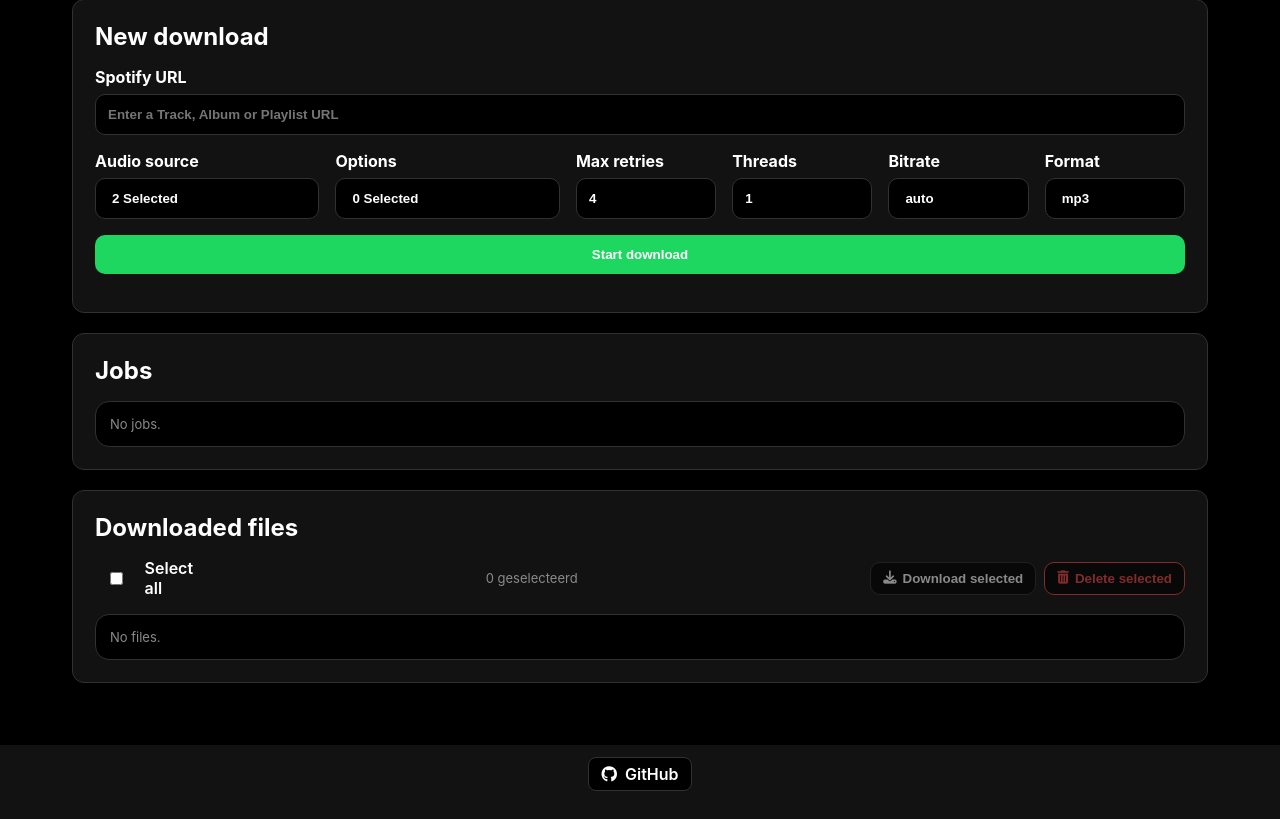
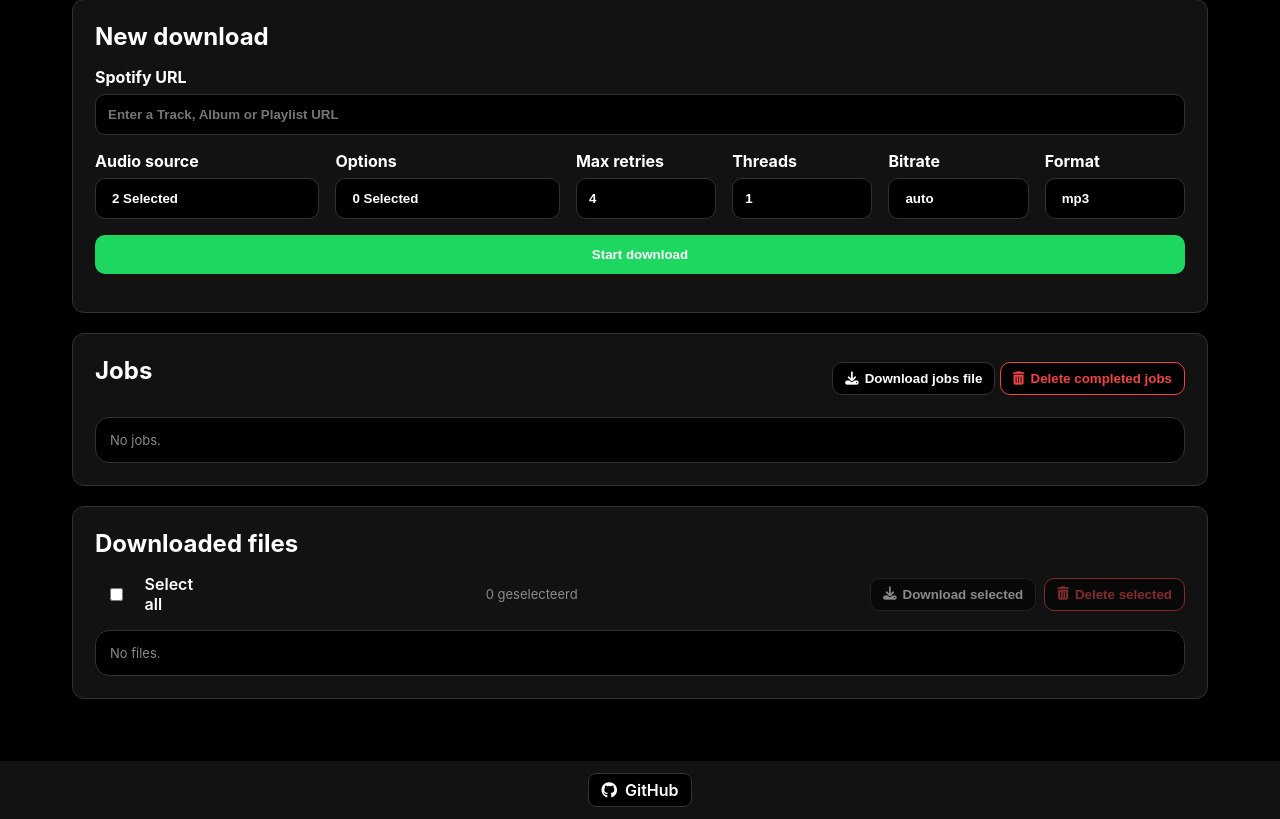
Before and after one commit to Kikkerslijm410/MeTify, a Flask app: page / in a window 1280 px wide. Shown: the part 91-910 px from the top of the page. Before the commit the page ends 882 px from the top, so only its background shows below. Run offline with Flask 2, Linux system fonts and the light colour scheme; data that the repository does not hold is empty.

Commit message:
addition for issue 15: job management

```diff
--- a/app.py
+++ b/app.py
@@ -1,4 +1,4 @@
-import os, uuid, time, threading, subprocess, sys, io, zipfile
+import os, uuid, time, threading, subprocess, sys, io, zipfile, json
 from pathlib import Path
 from datetime import datetime
 from flask import Flask, request, jsonify, render_template, send_from_directory, abort, send_file
@@ -8,59 +8,89 @@ app = Flask(__name__)
 DOWNLOAD_DIR = Path("./downloads").resolve()
 DOWNLOAD_DIR.mkdir(parents=True, exist_ok=True)
 
-jobs = {}
-jobs_lock = threading.Lock()
+STATE_DIR = Path("./config").resolve()
+STATE_DIR.mkdir(parents=True, exist_ok=True)
+JOBS_FILE = STATE_DIR / "jobs.json"
+
+ALLOWED_AUDIO_SOURCES = {"youtube", "youtube-music"}
+ALLOWED_OPTIONS = {"--generate-lrc", "--skip-explicit", "--only-verified-results"}
+ALLOWED_BITRATES = {"auto", "128k", "256k", "320k"}
+ALLOWED_FORMATS = {"mp3", "flac", "m4a", "wav"}
+
+def load_jobs():
+    if not JOBS_FILE.exists():
+        return {}
+    try:
+        raw = json.loads(JOBS_FILE.read_text())
+    except (json.JSONDecodeError, OSError):
+        return {}
+    for job in raw.values():
+        if job.get("status") in ("Queued", "Running"):
+            job["status"] = "Failed"
+            job.setdefault("log", []).append("Interrupted: server restarted.")
+            job["finished_at"] = job.get("finished_at") or datetime.now().isoformat(timespec="seconds")
+    return raw
+
+def save_jobs():
+    tmp = JOBS_FILE.with_suffix(".tmp")
+    tmp.write_text(json.dumps(jobs, indent=2))
+    tmp.replace(JOBS_FILE)
 
 def list_downloads():
     items = []
     for p in sorted(DOWNLOAD_DIR.iterdir(), key=lambda x: x.stat().st_mtime, reverse=True):
-        if p.is_file():
-            stat = p.stat()
-            items.append({
-                "name": p.name,
-                "size": stat.st_size,
-                "modified": datetime.fromtimestamp(stat.st_mtime).isoformat(timespec="seconds"),
-            })
+        if not p.is_file():
+            continue
+        stat = p.stat()
+        items.append({
+            "name": p.name,
+            "size": stat.st_size,
+            "modified": datetime.fromtimestamp(stat.st_mtime).isoformat(timespec="seconds"),
+        })
     return items
 
+def as_list(value):
+    if value is None:
+        return []
+    if isinstance(value, str):
+        return [value]
+    return list(value)
+
 def build_spotdl_command(data):
-    url = (data.get("url")).strip()
+    url = (data.get("url") or "").strip()
     if not url:
-        raise ValueError("Enter a Spotify/playlist/track URL.")
+        raise ValueError("Enter a Spotify, playlist, or track URL.")
 
     cmd = [sys.executable, "-m", "spotdl", "download", url]
 
-    audio = data.get("audio")
-    if isinstance(audio, str):
-        audio = [audio]
-    audio = [a for a in audio]
+    audio = [a for a in as_list(data.get("audio")) if a in ALLOWED_AUDIO_SOURCES]
     if audio:
         cmd += ["--audio", *audio]
 
-    allowed_options = {
-        "--generate-lrc",
-        "--skip-explicit",
-        "--only-verified-results",
-    }
-
-    options = data.get("options") or []
-    if isinstance(options, str):
-        options = [options]
-
-    options = [opt for opt in options if opt in allowed_options]
+    options = [opt for opt in as_list(data.get("options")) if opt in ALLOWED_OPTIONS]
     if options:
         cmd += options
 
-    max_retries = str(data.get("max_retries")).strip()
-    cmd += ["--max-retries", max_retries]
+    try:
+        max_retries = int(data.get("max_retries", 4))
+    except (TypeError, ValueError):
+        raise ValueError("Max retries must be a number.")
+    cmd += ["--max-retries", str(max_retries)]
 
-    threads = str(data.get("threads")).strip()
-    cmd += ["--threads", threads]
+    try:
+        threads = int(data.get("threads", 1))
+    except (TypeError, ValueError):
+        raise ValueError("Threads must be a number.")
+    cmd += ["--threads", str(threads)]
 
-    bitrate = (data.get("bitrate")).strip()
+    bitrate = (data.get("bitrate") or "auto").strip()
+    if bitrate not in ALLOWED_BITRATES:
+        raise ValueError(f"Unsupported bitrate: {bitrate}")
     cmd += ["--bitrate", bitrate]
 
-    fmt = (data.get("format")).strip()
+    fmt = (data.get("format") or "mp3").strip()
+    if fmt not in ALLOWED_FORMATS:
+        raise ValueError(f"Unsupported format: {fmt}")
     cmd += ["--format", fmt]
 
     return cmd
@@ -70,13 +100,15 @@ def run_job(job_id, data):
         cmd = build_spotdl_command(data)
         with jobs_lock:
             jobs[job_id].update({
-                "status": "running",
+                "status": "Running",
                 "command": " ".join(cmd),
                 "started_at": datetime.now().isoformat(timespec="seconds"),
                 "progress": 5,
-                "log": [cmd],
+                "log": ["Starting job"],
             })
-        process = subprocess.Popen(cmd, cwd=str(DOWNLOAD_DIR), stdout=subprocess.PIPE, stderr=subprocess.STDOUT, text=True, bufsize=1,)
+            save_jobs()
+
+        process = subprocess.Popen(cmd, cwd=str(DOWNLOAD_DIR), stdout=subprocess.PIPE, stderr=subprocess.STDOUT, text=True, bufsize=1)
 
         last_update = time.time()
         for line in process.stdout:
@@ -99,16 +131,24 @@ def run_job(job_id, data):
             jobs[job_id]["finished_at"] = datetime.now().isoformat(timespec="seconds")
             jobs[job_id]["return_code"] = code
             jobs[job_id]["progress"] = 100 if code == 0 else jobs[job_id].get("progress", 0)
-            jobs[job_id]["status"] = "completed" if code == 0 else "failed"
-            jobs[job_id].setdefault("log", []).append("Done ✅" if code == 0 else f"Failed ❌ exit code {code}")
+            jobs[job_id]["status"] = "Completed" if code == 0 else "Failed"
+            jobs[job_id].setdefault("log", []).append("Finished job" if code == 0 else f"Failed, exit code {code}")
+            save_jobs()
     except Exception as exc:
         with jobs_lock:
             jobs[job_id].update({
-                "status": "failed",
+                "status": "Failed",
                 "finished_at": datetime.now().isoformat(timespec="seconds"),
                 "progress": 100,
             })
-            jobs[job_id].setdefault("log", []).append(f"Fout: {exc}")
+            jobs[job_id].setdefault("log", []).append(f"Error: {exc}")
+            save_jobs()
+
+@app.errorhandler(400)
+@app.errorhandler(404)
+@app.errorhandler(500)
+def handle_error(err):
+    return jsonify({"error": getattr(err, "description", str(err))}), err.code
 
 @app.route("/")
 def index():
@@ -116,23 +156,47 @@ def index():
 
 @app.post("/api/jobs")
 def create_job():
-    data = request.get_json(force=True)
+    data = request.get_json(force=True, silent=True) or {}
+
+    try:
+        build_spotdl_command(data)
+    except ValueError as exc:
+        abort(400, str(exc))
+
     job_id = str(uuid.uuid4())
     with jobs_lock:
         jobs[job_id] = {
             "id": job_id,
-            "status": "queued",
+            "status": "Queued",
             "progress": 0,
             "created_at": datetime.now().isoformat(timespec="seconds"),
             "log": [],
         }
-    thread = threading.Thread(target=run_job, args=(job_id, data), daemon=True)
-    thread.start()
+        save_jobs()
+    threading.Thread(target=run_job, args=(job_id, data), daemon=True).start()
     return jsonify(jobs[job_id]), 201
 
 @app.get("/api/jobs")
 def get_jobs():
     with jobs_lock:
+        return jsonify(list(jobs.values())[::-1])
+
+@app.delete("/api/jobs/<job_id>")
+def delete_job(job_id):
+    with jobs_lock:
+        if job_id not in jobs:
+            abort(404, "Job not found")
+        jobs.pop(job_id)
+        save_jobs()
+    return jsonify({"deleted": job_id})
+
+@app.delete("/api/jobs")
+def clear_jobs():
+    with jobs_lock:
+        keep = {jid: j for jid, j in jobs.items() if j["status"] in ("Queued", "Running")}
+        jobs.clear()
+        jobs.update(keep)
+        save_jobs()
         return jsonify(list(jobs.values())[::-1])
 
 @app.get("/api/downloads")
@@ -141,7 +205,7 @@ def downloads():
 
 @app.post("/api/download")
 def download_file():
-    data = request.get_json() or {}
+    data = request.get_json(silent=True) or {}
 
     filenames = data.get("filenames")
     if filenames is None:
@@ -169,7 +233,7 @@ def download_file():
             zf.write(path, arcname=name)
     buffer.seek(0)
 
-    return send_file(buffer, mimetype="application/zip", as_attachment=True, download_name="MeTify.zip",)
+    return send_file(buffer, mimetype="application/zip", as_attachment=True, download_name="MeTify.zip")
 
 @app.delete("/api/downloads/<path:filename>")
 def delete_file(filename):
@@ -187,4 +251,7 @@ def delete_file(filename):
         return jsonify({"error": str(e)}), 500
 
 if __name__ == "__main__":
-    app.run(host="0.0.0.0", port=5000)
+    jobs = load_jobs()
+    jobs_lock = threading.Lock()
+
+    app.run(host="0.0.0.0", port=5000, threaded=True)
--- a/static/scripts/app.js
+++ b/static/scripts/app.js
@@ -6,6 +6,8 @@ const filesEl = $('#files');
 const msg = $('#message');
 const selectAllEl = $('#select-all-files');
 const selectionCountEl = $('#selection-count');
+
+const render = (el, data, empty, fn) => el.innerHTML = data.length ? data.map(fn).join('') : empty;
 
 const api = async (url, opts={}) => {
     const r = await fetch(url, opts);
@@ -130,14 +132,15 @@ async function createJob(e){
     }
 }
 
-const render = (el, data, empty, fn) => el.innerHTML = data.length ? data.map(fn).join('') : empty;
-
 function renderJobs(jobs){
     render(jobsEl, jobs, '<div class="item muted">No jobs.</div>', j => `
         <div class="item">
             <div class="item-head">
                 <strong>${j.id.slice(0,8)}</strong>
                 <span class="badge">${j.status}</span>
+                <button class="icon-btn" onclick="deleteJob('${j.id}')">
+                    <i class="fa-solid fa-trash-can"></i>
+                </button>
             </div>
             <div class="muted">${j.created_at || ''}</div>
             <div class="progress"><div class="bar" style="width:${j.progress||0}%"></div></div>
@@ -145,6 +148,26 @@ function renderJobs(jobs){
             <pre class="log">${(j.log||[]).join('\n')}</pre>
         </div>
     `);
+}
+
+async function deleteJob(id) {
+    await fetch(`/api/jobs/${encodeURIComponent(id)}`, { method: 'DELETE' });
+    refresh();
+}
+
+async function clearJobs() {
+    await fetch('/api/jobs', { method: 'DELETE' });
+    refresh();
+}
+
+async function downloadJobs() {
+    const jobs = await api('/api/jobs');
+    const blob = new Blob([JSON.stringify(jobs, null, 2)], { type: 'application/json' });
+    const url = URL.createObjectURL(blob);
+    const a = Object.assign(document.createElement('a'), { href: url, download: 'jobs.json' });
+    a.click();
+    URL.revokeObjectURL(url);
+    refresh();
 }
 
 function renderFiles(files) {
@@ -269,12 +292,6 @@ btn.onclick = () => {
     applyTheme();
 };
 
-initSelects();
-$('#downloadForm').onsubmit = createJob;
-
-refresh();
-applyTheme();
-
 async function downloadFile(filename) {
     return downloadFiles([filename]);
 }
@@ -323,3 +340,9 @@ async function deleteSelectedFiles() {
 
     refresh();
 }
+
+initSelects();
+$('#downloadForm').onsubmit = createJob;
+
+refresh();
+applyTheme();
--- a/static/style.css
+++ b/static/style.css
@@ -310,21 +310,27 @@ select.multi-select-source {
 .badge {
   padding: 4px 8px;
   border-radius: 999px;
-  background: var(--border);
-  color: var(--muted);
+  background: var(--accent-bg);
+  color: var(--text);
   font-size: 12px;
+  border: 1px solid var(--border);
 }
 
 .icon-btn {
-  background: none;
-  border: none;
-  font-size: 18px;
+  display: inline-flex;
+  align-items: center;
+  gap: 6px;
+  border: 1px solid var(--danger);
+  border-radius: 10px;
+  padding: 8px 12px;
+  background: var(--bg);
+  color: var(--danger);
+  font-weight: 600;
   cursor: pointer;
-  padding: 6px;
 }
 
 .icon-btn:hover {
-  transform: scale(1.2);
+  background: var(--accent-bg);
 }
 
 @media(max-width:850px) {
--- a/templates/index.html
+++ b/templates/index.html
@@ -86,7 +86,18 @@
 
         <section class="columns">
             <div class="card">
-                <h2>Jobs</h2>
+                <div class="selection-bar">
+                    <h2>Jobs</h2>
+                    <div>
+                        <button onclick="downloadJobs()">
+                            <i class="fa-solid fa-download"></i> Download jobs file
+                        </button>
+                        <button class="danger" onclick="clearJobs()">
+                            <i class="fa-solid fa-trash-can"></i> Delete completed jobs
+                        </button>
+                    </div>
+                </div>
+
                 <div id="jobs" class="list"></div>
             </div>
             <div class="card">
```
Also changed, not shown: 1 other file.
